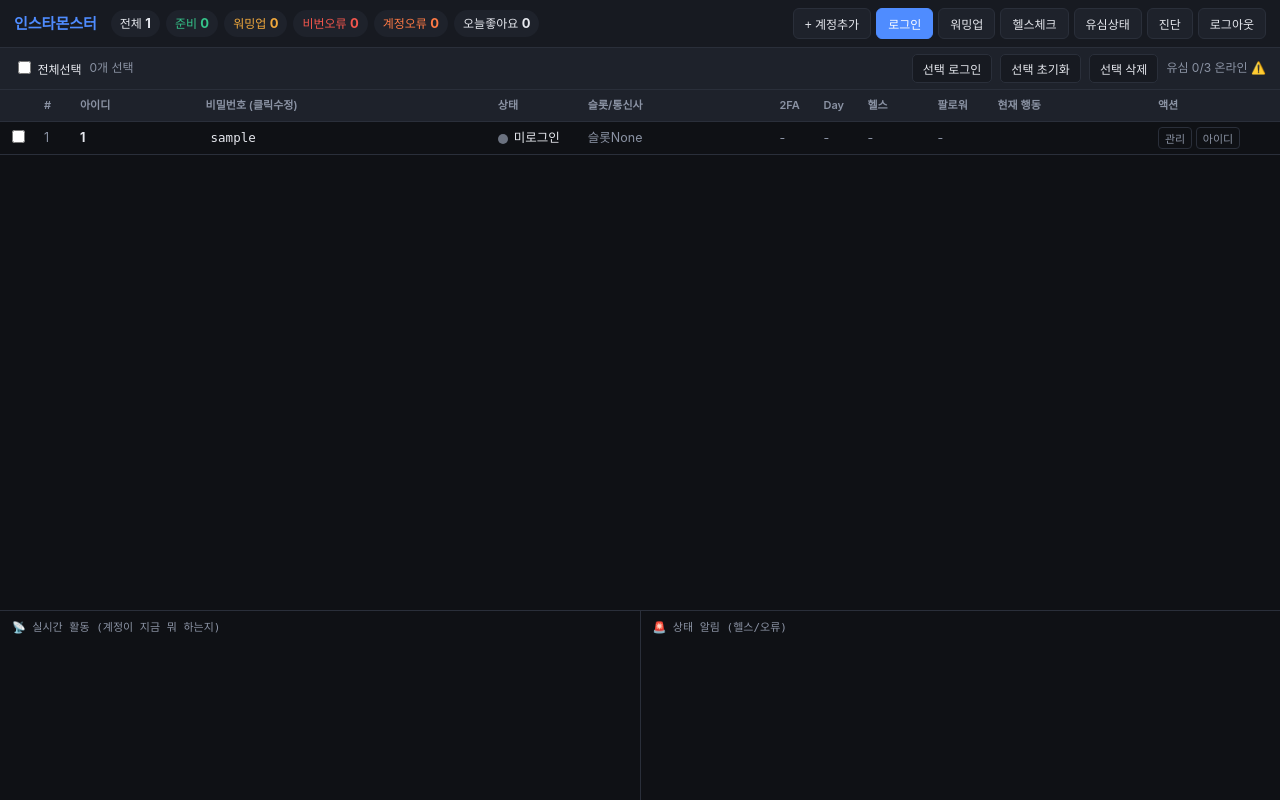
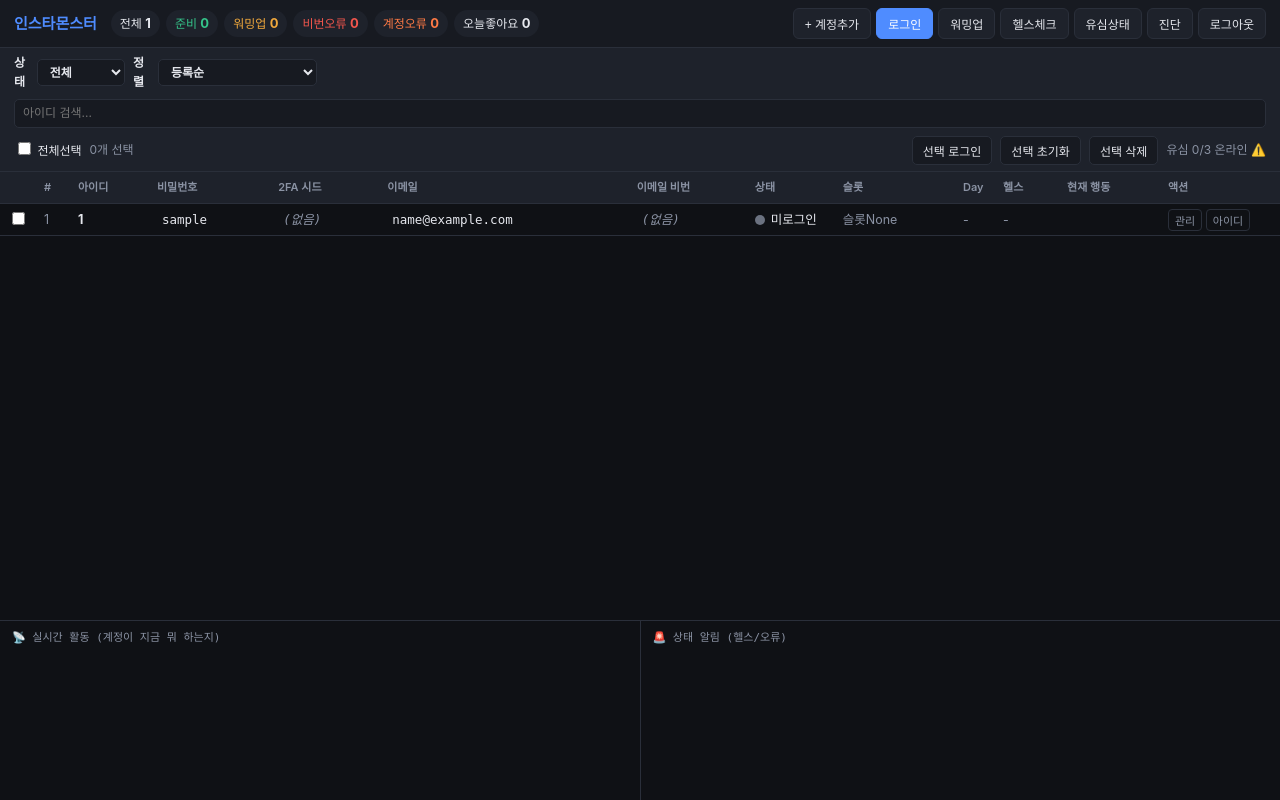
Before and after one commit to minjunrl-netizen/instamonster-korea-like, a FastAPI app: page / in a window 1280 px wide. Run offline with FastAPI, Linux system fonts and the light colour scheme; the visitor is signed in with stand-in values (Sample User, id 1); data comes from the database, SQL or seed files in the repository; data that the repository does not hold is empty.

Commit message:
패널 엑셀화: 필드 편집 + 상태필터 + 정렬(슬롯/나이순)
- 비번/2FA시드/이메일/이메일비번 전부 인라인 편집 (클릭→수정→엔터)
  → /api/account/{u}/set-field (허용 필드만)
- 상태 필터 드롭다운 (전체/미로그인/준비완료/워밍업/비번오류/계정오류/밴...)
  → 비번오류끼리 묶어서 보기 등
- 아이디 검색 박스
- 정렬 드롭다운: 등록순 / 유심 슬롯순(1→2→3) / 계정 나이순(오래된 순)
  → 나이순은 ig_user_id 기준 (작을수록 오래됨, 로그인된 계정만)
  → 실측: seokahwi5859(345억)가 #1 최고령
- 전체 테스트 21/21 통과

```diff
--- a/server.py
+++ b/server.py
@@ -772,19 +772,36 @@ def _start_background_schedulers():
 # ─────────────────────── API: 올인원 패널 ───────────────────────
 
 @app.get("/api/panel/data")
-def api_panel_data():
-    """패널 한 화면에 필요한 모든 데이터 (계정표 + 통계 + 현재행동)"""
+def api_panel_data(sort: str = "created"):
+    """
+    패널 한 화면에 필요한 모든 데이터 (계정표 + 통계 + 현재행동).
+    sort: created(등록순) / slot(유심 슬롯순) / age(계정 나이순, 오래된 순)
+    """
     import activity
     cfg = load_config()
     slots = cfg.get("xproxy", {}).get("slots", [])
     slot_names = {i: s.get("name", f"slot-{i}") for i, s in enumerate(slots)}
     current = activity.current()
 
-    rows = db.connect().execute(
+    rows = [dict(r) for r in db.connect().execute(
         "SELECT username, password, status, proxy_slot, totp_seed, warmup_day, "
-        "health_status, age_class, follower_count, media_count, email "
-        "FROM accounts ORDER BY created_at, username"
-    ).fetchall()
+        "health_status, age_class, follower_count, media_count, email, email_password, "
+        "ig_user_id, created_at "
+        "FROM accounts"
+    ).fetchall()]
+
+    # 정렬
+    if sort == "slot":
+        rows.sort(key=lambda r: (r["proxy_slot"] if r["proxy_slot"] is not None else 999,
+                                 r["created_at"] or ""))
+    elif sort == "age":
+        # user_id 작을수록 오래된 계정 → 오래된 게 앞(#1). user_id 없으면(로그인전) 맨 뒤.
+        def age_key(r):
+            uid = r["ig_user_id"]
+            return (0, int(uid)) if uid and str(uid).isdigit() else (1, r["created_at"] or "")
+        rows.sort(key=age_key)
+    else:
+        rows.sort(key=lambda r: (r["created_at"] or "", r["username"]))
 
     accounts = []
     for i, r in enumerate(rows, 1):
@@ -796,8 +813,12 @@ def api_panel_data():
             "password": r["password"],
             "status": r["status"],
             "slot": r["proxy_slot"],
+            "slot_num": (r["proxy_slot"] + 1) if r["proxy_slot"] is not None else 0,
             "slot_name": slot_names.get(r["proxy_slot"], f"슬롯{r['proxy_slot']}"),
+            "ig_user_id": str(r["ig_user_id"]) if r["ig_user_id"] else "",
             "has_2fa": bool(r["totp_seed"]),
+            "totp_seed": r["totp_seed"] or "",
+            "email_password": r["email_password"] or "",
             "warmup_day": r["warmup_day"],
             "health": r["health_status"] or "",
             "age_class": r["age_class"] or "",
@@ -817,16 +838,22 @@ def api_panel_data():
     }
 
 
-@app.post("/api/account/{username}/set-password")
-def api_set_password(username: str, password: str = Form(...)):
-    """저장된 로그인 비밀번호 수정 (bad_pw 계정 정정용)"""
+@app.post("/api/account/{username}/set-field")
+def api_set_field(username: str, field: str = Form(...), value: str = Form("")):
+    """
+    저장된 계정 필드를 인라인 수정한다 (패널 엑셀 편집용).
+    허용 필드: password / totp_seed / email / email_password
+    """
+    allowed = {"password", "totp_seed", "email", "email_password"}
+    if field not in allowed:
+        raise HTTPException(400, f"수정 불가 필드: {field}")
     acc = db.get_account(username)
     if not acc:
         raise HTTPException(404, "계정 없음")
     with db.tx() as conn:
-        conn.execute("UPDATE accounts SET password=?, updated_at=? WHERE username=?",
-                     (password, db._now(), username))
-    return {"ok": True}
+        conn.execute(f"UPDATE accounts SET {field}=?, updated_at=? WHERE username=?",
+                     (value.strip() or None, db._now(), username))
+    return {"ok": True, "field": field}
 
 
 @app.get("/panel", response_class=HTMLResponse)
--- a/templates/panel.html
+++ b/templates/panel.html
@@ -18,19 +18,22 @@
     background: var(--panel2); color: var(--text); cursor: pointer; font-weight: 500; }
   .pnl-actions button:hover { border-color: var(--accent); }
   .pnl-actions button.primary { background: var(--accent); border-color: var(--accent); color: #fff; }
-  .pnl-actions button.danger:hover { border-color: var(--err); color: var(--err); }
+  .pnl-actions a { text-decoration: none; }
 
   .pnl-bulk { display: flex; align-items: center; gap: 8px; padding: 6px 14px;
-    background: var(--panel2); border-bottom: 1px solid var(--line); font-size: 12px; }
+    background: var(--panel2); border-bottom: 1px solid var(--line); font-size: 12px; flex-wrap: wrap; }
   .pnl-bulk button { padding: 5px 10px; font-size: 12px; border-radius: 5px; border: 1px solid var(--line);
     background: var(--panel); color: var(--text); cursor: pointer; }
   .pnl-bulk button:hover { border-color: var(--accent); }
+  .pnl-bulk select { padding: 4px 8px; font-size: 12px; border-radius: 5px; background: var(--panel);
+    color: var(--text); border: 1px solid var(--line); }
+  .filter-box { display: flex; align-items: center; gap: 6px; font-weight: 600; }
 
   .pnl-table-wrap { flex: 1; overflow: auto; }
   table.acc { width: 100%; border-collapse: collapse; font-size: 12.5px; }
   table.acc thead th { position: sticky; top: 0; background: var(--panel2); color: var(--dim);
     text-align: left; padding: 7px 8px; font-size: 11px; font-weight: 600; border-bottom: 1px solid var(--line); white-space: nowrap; z-index: 1; }
-  table.acc td { padding: 5px 8px; border-bottom: 1px solid var(--line); white-space: nowrap; }
+  table.acc td { padding: 4px 8px; border-bottom: 1px solid var(--line); white-space: nowrap; }
   table.acc tbody tr:hover { background: rgba(255,255,255,.03); }
   table.acc tbody tr.sel { background: rgba(79,140,255,.08); }
   .dot { display: inline-block; width: 10px; height: 10px; border-radius: 50%; margin-right: 6px; vertical-align: middle; }
@@ -44,15 +47,18 @@
   .dot.not_exist { background: #3a3a3a; }
   .dot.rate_limit { background: #9a86ff; }
   .dot.failed { background: #c98a2b; }
-  .pw-cell { font-family: ui-monospace, monospace; cursor: pointer; border-radius: 4px; padding: 2px 5px; }
-  .pw-cell:hover { background: rgba(79,140,255,.12); outline: 1px dashed var(--accent); }
-  .pw-cell input { width: 130px; font: inherit; background: var(--bg); color: var(--text); border: 1px solid var(--accent); border-radius: 4px; padding: 2px 5px; }
+  /* 편집 가능 셀 */
+  .ed { font-family: ui-monospace, monospace; cursor: pointer; border-radius: 4px; padding: 2px 5px;
+    display: inline-block; max-width: 220px; overflow: hidden; text-overflow: ellipsis; vertical-align: middle; }
+  .ed:hover { background: rgba(79,140,255,.12); outline: 1px dashed var(--accent); }
+  .ed.empty { color: var(--dim); font-style: italic; }
+  .ed input { width: 200px; font: inherit; background: var(--bg); color: var(--text);
+    border: 1px solid var(--accent); border-radius: 4px; padding: 2px 5px; }
   .cur-act { color: var(--accent); font-weight: 500; }
   .row-act { background: none; border: 1px solid var(--line); color: var(--dim); border-radius: 4px; cursor: pointer; padding: 2px 6px; font-size: 11px; }
   .row-act:hover { border-color: var(--accent); color: var(--text); }
-  .badge2fa { font-size: 10px; padding: 1px 5px; border-radius: 3px; background: rgba(53,196,138,.15); color: var(--ok); }
 
-  .pnl-log { height: 190px; display: flex; border-top: 1px solid var(--line); }
+  .pnl-log { height: 180px; display: flex; border-top: 1px solid var(--line); }
   .pnl-log .col { flex: 1; overflow: auto; padding: 8px 12px; font-family: ui-monospace, monospace; font-size: 11.5px; line-height: 1.7; }
   .pnl-log .col.left { border-right: 1px solid var(--line); }
   .pnl-log .lh { color: var(--dim); font-size: 11px; margin-bottom: 4px; font-family: var(--font); }
@@ -67,7 +73,6 @@
 </head>
 <body>
 
-<!-- 상단 바 -->
 <div class="pnl-top">
   <span class="brand">인스타몬스터</span>
   <div class="pnl-chips" id="chips"></div>
@@ -82,8 +87,29 @@
   </div>
 </div>
 
-<!-- 벌크 액션 바 -->
 <div class="pnl-bulk">
+  <span class="filter-box">상태
+    <select id="statusFilter" onchange="render()">
+      <option value="">전체</option>
+      <option value="new">미로그인</option>
+      <option value="ready">준비완료</option>
+      <option value="warming">워밍업</option>
+      <option value="bad_pw">비번오류</option>
+      <option value="challenge">계정오류</option>
+      <option value="banned">밴</option>
+      <option value="not_exist">삭제됨</option>
+      <option value="failed">실패</option>
+    </select>
+  </span>
+  <span class="filter-box">정렬
+    <select id="sortBy" onchange="refresh()">
+      <option value="created">등록순</option>
+      <option value="slot">유심 슬롯순 (1→2→3)</option>
+      <option value="age">계정 나이순 (오래된 순)</option>
+    </select>
+  </span>
+  <input type="text" id="searchBox" placeholder="아이디 검색..." oninput="render()"
+    style="padding:4px 8px;font-size:12px;border-radius:5px;background:var(--panel);color:var(--text);border:1px solid var(--line)">
   <label><input type="checkbox" id="selAll" onchange="toggleAll(this)"> 전체선택</label>
   <span id="selCount" class="dim">0개 선택</span>
   <span style="flex:1"></span>
@@ -93,32 +119,31 @@
   <span id="proxyBrief" class="dim"></span>
 </div>
 
-<!-- 계정 표 -->
 <div class="pnl-table-wrap">
   <table class="acc">
     <thead>
       <tr>
         <th style="width:28px"></th>
-        <th style="width:36px">#</th>
+        <th style="width:34px">#</th>
         <th>아이디</th>
-        <th>비밀번호 <span class="dim">(클릭수정)</span></th>
-        <th style="width:90px">상태</th>
-        <th>슬롯/통신사</th>
-        <th style="width:44px">2FA</th>
-        <th style="width:44px">Day</th>
-        <th style="width:70px">헬스</th>
-        <th style="width:60px">팔로워</th>
+        <th>비밀번호</th>
+        <th>2FA 시드</th>
+        <th>이메일</th>
+        <th>이메일 비번</th>
+        <th style="width:88px">상태</th>
+        <th>슬롯</th>
+        <th style="width:40px">Day</th>
+        <th style="width:64px">헬스</th>
         <th>현재 행동</th>
-        <th style="width:130px">액션</th>
+        <th style="width:120px">액션</th>
       </tr>
     </thead>
     <tbody id="accBody">
-      <tr><td colspan="12" class="dim" style="padding:20px;text-align:center">불러오는 중...</td></tr>
+      <tr><td colspan="13" class="dim" style="padding:20px;text-align:center">불러오는 중...</td></tr>
     </tbody>
   </table>
 </div>
 
-<!-- 하단 실시간 로그 -->
 <div class="pnl-log">
   <div class="col left">
     <div class="lh">📡 실시간 활동 (계정이 지금 뭐 하는지)</div>
@@ -130,12 +155,11 @@
   </div>
 </div>
 
-<!-- 계정 추가 모달 -->
 <div class="modal-bg" id="addModal">
   <div class="modal">
     <h3>계정 추가</h3>
-    <p class="dim small">한 줄에 하나씩. <code>아이디 비번 2FA시드</code> (탭/공백 구분)</p>
-    <textarea id="addText" placeholder="acc1  pass1  JBSWY3DPEHPK3PXP&#10;acc2  pass2  ..."></textarea>
+    <p class="dim small">한 줄에 하나씩. <code>아이디 비번 2FA시드</code> 또는 <code>아이디 비번 2FA시드 이메일 이메일비번</code> (탭/공백 구분)</p>
+    <textarea id="addText" placeholder="acc1  pass1  JBSWY3DPEHPK3PXP&#10;acc2  pass2  SEED  a@b.com  emailpass"></textarea>
     <div id="addResult" class="result"></div>
     <div class="row">
       <button onclick="closeAdd()">취소</button>
@@ -149,13 +173,15 @@ const LABEL = { new:'미로그인', ready:'준비완료', warming:'워밍업', c
 const HLABEL = { alive:'정상', session_expired:'세션만료', challenge:'챌린지', banned:'밴', not_exist:'삭제', rate_limit:'제한', error:'오류' };
 let _selected = new Set();
 let _lastAct = 0;
+let _accounts = [];  // 마지막 데이터 (필터링용)
 
 function t(iso){ try { return new Date(iso).toLocaleTimeString('ko-KR',{hour:'2-digit',minute:'2-digit',second:'2-digit'}); } catch(e){ return ''; } }
+function esc(s){ return String(s==null?'':s).replace(/&/g,'&amp;').replace(/</g,'&lt;').replace(/"/g,'&quot;').replace(/'/g,'&#39;'); }
 
 async function refresh() {
   try {
-    const d = await (await fetch('/api/panel/data')).json();
-    // 칩 통계
+    const sort = document.getElementById('sortBy').value;
+    const d = await (await fetch('/api/panel/data?sort=' + sort)).json();
     const s = d.stats, bs = s.by_status || {};
     document.getElementById('chips').innerHTML =
       `<span class="c">전체 <b>${s.total}</b></span>` +
@@ -167,25 +193,42 @@ async function refresh() {
       (d.warmup_running?'<span class="c" style="color:#35c48a">🌱워밍업중</span>':'') +
       (d.monitor_running?'<span class="c" style="color:#9a86ff">❤️점검중</span>':'') +
       (d.login_running?'<span class="c" style="color:#4f8cff">🔑로그인중</span>':'');
+    _accounts = d.accounts;
+    render();
+  } catch(e) {}
+}
 
-    // 계정 표
+function render() {
+  const filter = document.getElementById('statusFilter').value;
+  const q = (document.getElementById('searchBox').value || '').toLowerCase();
+  const rows = _accounts.filter(a =>
+    (!filter || a.status === filter) &&
+    (!q || a.username.toLowerCase().includes(q))
+  );
   const body = document.getElementById('accBody');
-    body.innerHTML = d.accounts.map(a => {
+  if (!rows.length) { body.innerHTML = '<tr><td colspan="13" class="dim" style="padding:20px;text-align:center">해당 상태 계정 없음</td></tr>'; return; }
+  body.innerHTML = rows.map(a => {
     const checked = _selected.has(a.username) ? 'checked' : '';
     const selCls = _selected.has(a.username) ? 'sel' : '';
     const dotCls = a.status.replace(/[^a-z0-9_]/g,'');
+    const edCell = (field, val) => {
+      const empty = !val ? 'empty' : '';
+      const show = val || '(없음)';
+      return `<span class="ed ${empty}" title="${esc(val)}" onclick="editField(this,'${a.username}','${field}')">${esc(show)}</span>`;
+    };
     return `<tr class="${selCls}" data-u="${a.username}">
       <td><input type="checkbox" ${checked} onchange="toggleOne('${a.username}',this)"></td>
       <td class="dim">${a.n}</td>
       <td><b>${a.username}</b></td>
-        <td><span class="pw-cell" onclick="editPw(this,'${a.username}')">${a.password}</span></td>
+      <td>${edCell('password', a.password)}</td>
+      <td>${edCell('totp_seed', a.totp_seed)}</td>
+      <td>${edCell('email', a.email)}</td>
+      <td>${edCell('email_password', a.email_password)}</td>
       <td><span class="dot ${dotCls}"></span>${LABEL[a.status]||a.status}</td>
       <td class="dim">${a.slot_name}</td>
-        <td>${a.has_2fa?'<span class="badge2fa">2FA</span>':'<span class="dim">-</span>'}</td>
       <td class="dim">${a.status==='warming'?a.warmup_day:'-'}</td>
       <td class="dim">${a.health?(HLABEL[a.health]||a.health):'-'}</td>
-        <td class="dim">${a.follower!=null?a.follower:'-'}</td>
-        <td class="cur-act">${a.current||''}</td>
+      <td class="cur-act">${esc(a.current||'')}</td>
       <td>
         <button class="row-act" onclick="location.href='/account/${a.username}'">관리</button>
         <button class="row-act" onclick="changeUsername('${a.username}')">아이디</button>
@@ -193,29 +236,34 @@ async function refresh() {
     </tr>`;
   }).join('');
   document.getElementById('selCount').textContent = _selected.size + '개 선택';
-  } catch(e) {}
 }
 
-// 비번 인라인 수정
-function editPw(el, username) {
-  const old = el.textContent;
-  el.innerHTML = `<input value="${old}" onblur="savePw(this,'${username}','${old}')" onkeydown="if(event.key==='Enter')this.blur();if(event.key==='Escape'){this.value='${old}';this.blur();}">`;
-  el.querySelector('input').focus();
-  el.onclick = null;
+// 인라인 편집 (비번/2FA/이메일/이메일비번)
+function editField(el, username, field) {
+  const cur = el.getAttribute('title') || '';
+  el.innerHTML = `<input value="${esc(cur)}" onblur="saveField(this,'${username}','${field}','${esc(cur)}')" onkeydown="if(event.key==='Enter')this.blur();if(event.key==='Escape'){this.dataset.cancel=1;this.blur();}">`;
+  const inp = el.querySelector('input'); inp.focus(); inp.select();
 }
-async function savePw(inp, username, old) {
+async function saveField(inp, username, field, old) {
+  const cell = inp.parentElement;
+  if (inp.dataset.cancel) { renderCell(cell, username, field, old); return; }
   const val = inp.value.trim();
-  const cell = inp.parentElement;
-  if (val === old || !val) { cell.textContent = old; cell.onclick = () => editPw(cell, username); return; }
-  const fd = new FormData(); fd.append('password', val);
+  if (val === old) { renderCell(cell, username, field, old); return; }
+  const fd = new FormData(); fd.append('field', field); fd.append('value', val);
   try {
-    const r = await fetch(`/api/account/${username}/set-password`, { method:'POST', body:fd });
-    cell.textContent = r.ok ? val : old;
-  } catch(e) { cell.textContent = old; }
-  cell.onclick = () => editPw(cell, username);
+    const r = await fetch(`/api/account/${username}/set-field`, { method:'POST', body:fd });
+    renderCell(cell, username, field, r.ok ? val : old);
+    // 로컬 데이터도 갱신
+    const a = _accounts.find(x=>x.username===username); if (a && r.ok) a[field] = val;
+  } catch(e) { renderCell(cell, username, field, old); }
+}
+function renderCell(cell, username, field, val) {
+  cell.className = 'ed' + (val ? '' : ' empty');
+  cell.setAttribute('title', val);
+  cell.textContent = val || '(없음)';
+  cell.onclick = () => editField(cell, username, field);
 }
 
-// 선택
 function toggleOne(u, cb) { cb.checked ? _selected.add(u) : _selected.delete(u); document.getElementById('selCount').textContent = _selected.size+'개 선택'; cb.closest('tr').classList.toggle('sel', cb.checked); }
 function toggleAll(cb) {
   document.querySelectorAll('#accBody tr').forEach(tr => {
@@ -227,58 +275,39 @@ function toggleAll(cb) {
   document.getElementById('selCount').textContent = _selected.size+'개 선택';
 }
 
-// 액션
 async function doLogin() {
   if (!confirm('미로그인/실패 계정을 로그인할까?')) return;
   const fd = new FormData(); fd.append('scope','retryable'); fd.append('limit','0');
   const r = await fetch('/api/login/start', { method:'POST', body:fd });
-  const d = await r.json();
-  if (r.ok) alert('로그인 시작 (작업 #'+d.job_id+')'); else alert(d.detail||'실패');
+  const d = await r.json(); if (r.ok) alert('로그인 시작 (작업 #'+d.job_id+')'); else alert(d.detail||'실패');
 }
-async function doWarmup() {
-  const r = await fetch('/api/warmup/start', { method:'POST' });
-  const d = await r.json(); alert(r.ok?'워밍업 시작':(d.detail||'실패'));
-}
-async function doMonitor() {
-  const r = await fetch('/api/monitor/run', { method:'POST' });
-  const d = await r.json(); alert(r.ok?'헬스체크 시작':(d.detail||'실패'));
-}
+async function doWarmup() { const r = await fetch('/api/warmup/start', { method:'POST' }); const d = await r.json(); alert(r.ok?'워밍업 시작':(d.detail||'실패')); }
+async function doMonitor() { const r = await fetch('/api/monitor/run', { method:'POST' }); const d = await r.json(); alert(r.ok?'헬스체크 시작':(d.detail||'실패')); }
 async function checkProxy() {
   document.getElementById('proxyBrief').textContent = '유심 확인중...';
   const d = await (await fetch('/api/xproxy/health')).json();
-  const on = d.online||0, tot = d.total||0;
-  document.getElementById('proxyBrief').textContent = `유심 ${on}/${tot} 온라인` + (d.safe?' ✅':' ⚠️');
+  document.getElementById('proxyBrief').textContent = `유심 ${d.online||0}/${d.total||0} 온라인` + (d.safe?' ✅':' ⚠️');
 }
-async function bulkLogin() {
-  if (!_selected.size) return alert('선택된 계정 없음');
-  alert('선택 로그인은 전체 로그인(미로그인+실패)으로 실행됩니다');
-  doLogin();
-}
+async function bulkLogin() { if (!_selected.size) return alert('선택된 계정 없음'); alert('선택 로그인은 전체 로그인(미로그인+실패)으로 실행됩니다'); doLogin(); }
 async function bulkReset() {
   if (!_selected.size) return alert('선택된 계정 없음');
   if (!confirm(_selected.size+'개를 미로그인 상태로 초기화?')) return;
   const fd = new FormData(); [..._selected].forEach(u=>fd.append('usernames',u));
-  await fetch('/api/accounts/reset', { method:'POST', body:fd });
-  _selected.clear(); refresh();
+  await fetch('/api/accounts/reset', { method:'POST', body:fd }); _selected.clear(); refresh();
 }
 async function bulkDelete() {
   if (!_selected.size) return alert('선택된 계정 없음');
   if (!confirm(_selected.size+'개를 완전 삭제? (되돌릴 수 없음)')) return;
   const fd = new FormData(); [..._selected].forEach(u=>fd.append('usernames',u));
-  await fetch('/api/accounts/delete', { method:'POST', body:fd });
-  _selected.clear(); refresh();
+  await fetch('/api/accounts/delete', { method:'POST', body:fd }); _selected.clear(); refresh();
 }
 async function changeUsername(username) {
-  const nu = prompt(`${username}의 새 인스타 아이디 (@없이):`);
-  if (!nu) return;
+  const nu = prompt(`${username}의 새 인스타 아이디 (@없이):`); if (!nu) return;
   const fd = new FormData(); fd.append('new_username', nu.trim());
   const r = await fetch(`/api/account/${username}/profile`, { method:'POST', body:fd });
-  const d = await r.json();
-  alert(JSON.stringify(d.result||d));
-  refresh();
+  const d = await r.json(); alert(JSON.stringify(d.result||d)); refresh();
 }
 
-// 계정 추가 모달
 function openAdd(){ document.getElementById('addModal').classList.add('on'); }
 function closeAdd(){ document.getElementById('addModal').classList.remove('on'); }
 async function submitAdd() {
@@ -287,15 +316,12 @@ async function submitAdd() {
   box.className='result loading'; box.textContent='등록중...';
   try {
     const r = await fetch('/api/accounts/import', { method:'POST', body:fd });
-    const d = await r.json();
-    if (!r.ok) throw new Error(d.detail||'실패');
+    const d = await r.json(); if (!r.ok) throw new Error(d.detail||'실패');
     box.className='result ok'; box.innerHTML = `인식 <b>${d.parsed}</b> → 신규 <b>${d.added}</b> / 갱신 <b>${d.updated}</b>`;
-    document.getElementById('addText').value=''; refresh();
-    setTimeout(closeAdd, 1200);
+    document.getElementById('addText').value=''; refresh(); setTimeout(closeAdd, 1200);
   } catch(e){ box.className='result err'; box.textContent=e.message; }
 }
 
-// 실시간 활동 로그
 async function pollActivity() {
   try {
     const d = await (await fetch('/api/activity/recent?since='+_lastAct)).json();
@@ -306,7 +332,7 @@ async function pollActivity() {
       const alertEl = document.getElementById('logAlerts');
       d.events.reverse().forEach(e => {
         const c = KC[e.kind]||'#8a93a6';
-        const html = `<div><span class="dim">${t(e.time)}</span> <b>${e.account}</b> <span style="color:${c}">${e.action}</span> ${e.detail||''}</div>`;
+        const html = `<div><span class="dim">${t(e.time)}</span> <b>${esc(e.account)}</b> <span style="color:${c}">${esc(e.action)}</span> ${esc(e.detail||'')}</div>`;
         if (e.kind==='error' || e.kind==='monitor') alertEl.insertAdjacentHTML('afterbegin', html);
         actEl.insertAdjacentHTML('afterbegin', html);
       });
```
Also changed, not shown: _slog.txt (added, +28 -0 lines). Lines whose indentation alone changed are shown as unchanged.
